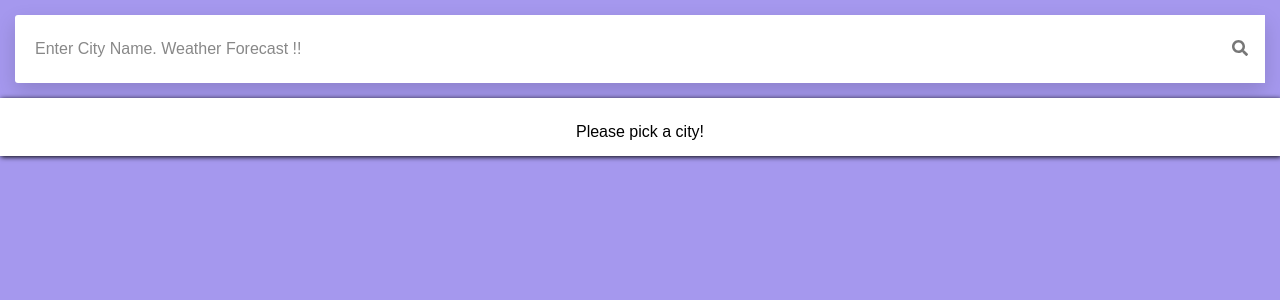
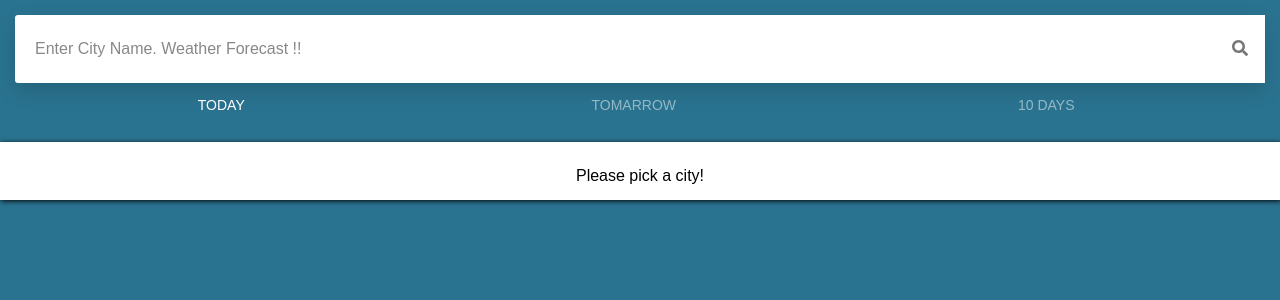
Before and after one commit to xRavi/weather, a React (Create React App) app: page / in a window 1280 px wide. Shown: the top 300 px of the page. Built offline with nearby package versions, Linux system fonts and the light colour scheme.

Commit message:
slot tabs added

```diff
--- a/src/containers/Homepage.css
+++ b/src/containers/Homepage.css
@@ -1,3 +1,22 @@
+.nav-pills {
+  display: flex;
+  list-style: none;
+  padding: 0;
+  font-size: 14px;
+  color: #fff;
+}
+
+.nav-pills li {
+  opacity: 0.5;
+  width: 33%;
+  cursor: pointer;
+}
+
+.nav-pills .active {
+  opacity: 1;
+  cursor: default;
+}
+
 .App-logo {
     animation: App-logo-spin infinite 20s linear;
     height: 40vmin;
@@ -60,13 +79,12 @@ table {
 }
 
 body {
-    background-color:#a598ee;
+    background-color:#2a7390;
 }
   .s003 {
     float: left;
     width: calc(100% - 30px);
     font-family: 'Poppins', sans-serif;
-    background-color: #a598ee;
     background-size: cover;
     background-position: center center;
   }
--- a/src/containers/Homepage.js
+++ b/src/containers/Homepage.js
@@ -3,18 +3,20 @@ import { useHttp } from '../hooks/useHttp'
 import Temperature from '../components/Temperature';
 import CustomDate from '../components/CustomDate';
 import logo from '../logo.svg';
-import {cities} from '../constants'
+import { cities } from '../constants'
 import './Homepage.css'
 
 const Homepage = props => {
   const [city, setCity] = useState('');
   const [cityReadyToSearch, setCityReadyToSearch] = useState(null);
+  const [weatherTimeSlot, setWeatherTimeSlot] = useState('#today');
+
   const [isLoading, fetchedData] = useHttp(city, [cityReadyToSearch]);
 
   const renderWeather = () => {
     return (
       <div className='s003'>
-        <form onSubmit={e=>e.preventDefault()} autoComplete='off'>
+        <form onSubmit={e => e.preventDefault()} autoComplete='off'>
           <div className='inner-form'>
             <div className='input-field second-wrap'>
               <input
@@ -36,7 +38,7 @@ const Homepage = props => {
                   {
                     cities.map((c, i) => {
                       return c.toLowerCase().indexOf(city.toLowerCase()) > -1
-                      ? <li key={i} onClick={e=> { setCity(c); setCityReadyToSearch(c); }}>{c}</li>
+                        ? <li key={i} onClick={e => { setCity(c); setCityReadyToSearch(c); }}>{c}</li>
                         : ''
                     })
                   }
@@ -45,13 +47,19 @@ const Homepage = props => {
             </div>
 
             <div className='input-field third-wrap'>
-              <button className='btn-search' type='button' onClick={e => setCityReadyToSearch(city) }>
+              <button className='btn-search' type='button' onClick={e => setCityReadyToSearch(city)}>
                 <svg className='svg-inline--fa fa-search fa-w-16' aria-hidden='true' data-prefix='fas' data-icon='search' role='img' xmlns='http://www.w3.org/2000/svg' viewBox='0 0 512 512'>
                   <path fill='currentColor' d='M505 442.7L405.3 343c-4.5-4.5-10.6-7-17-7H372c27.6-35.3 44-79.7 44-128C416 93.1 322.9 0 208 0S0 93.1 0 208s93.1 208 208 208c48.3 0 92.7-16.4 128-44v16.3c0 6.4 2.5 12.5 7 17l99.7 99.7c9.4 9.4 24.6 9.4 33.9 0l28.3-28.3c9.4-9.4 9.4-24.6.1-34zM208 336c-70.7 0-128-57.2-128-128 0-70.7 57.2-128 128-128 70.7 0 128 57.2 128 128 0 70.7-57.2 128-128 128z'></path>
                 </svg>
               </button>
             </div>
           </div>
+          <ul className="nav nav-pills">
+            <li className={weatherTimeSlot === '#today' ? "active" : ""} onClick={() => setWeatherTimeSlot('#today')}>TODAY</li>
+            <li className={weatherTimeSlot === '#tomarrow' ? "active" : ""} onClick={() => setWeatherTimeSlot('#tomarrow')}>TOMARROW</li>
+            <li className={weatherTimeSlot === '#tendays' ? "active" : ""} onClick={() => setWeatherTimeSlot('#tendays')}>10 DAYS</li>
+          </ul>
+
         </form>
         {
           fetchedData && fetchedData.cod == 200 &&
```
Lines whose indentation alone changed are shown as unchanged.
